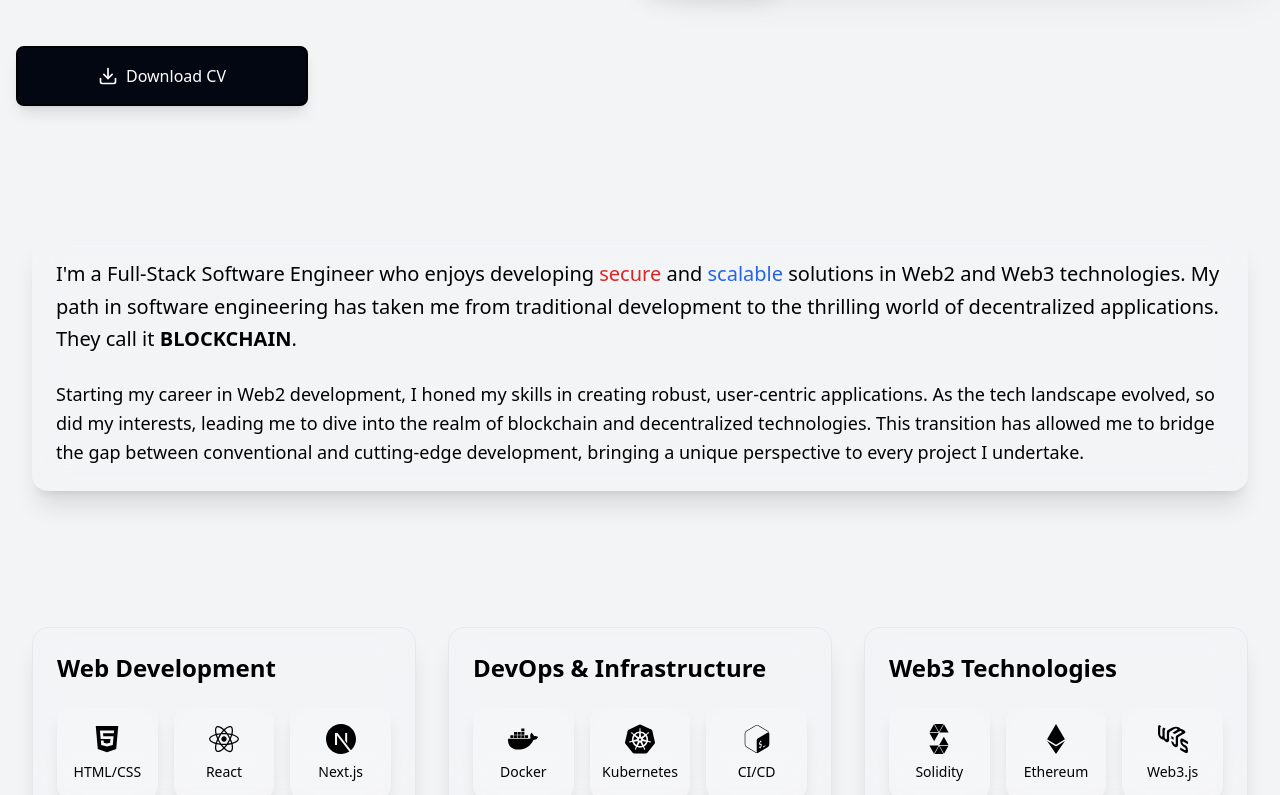
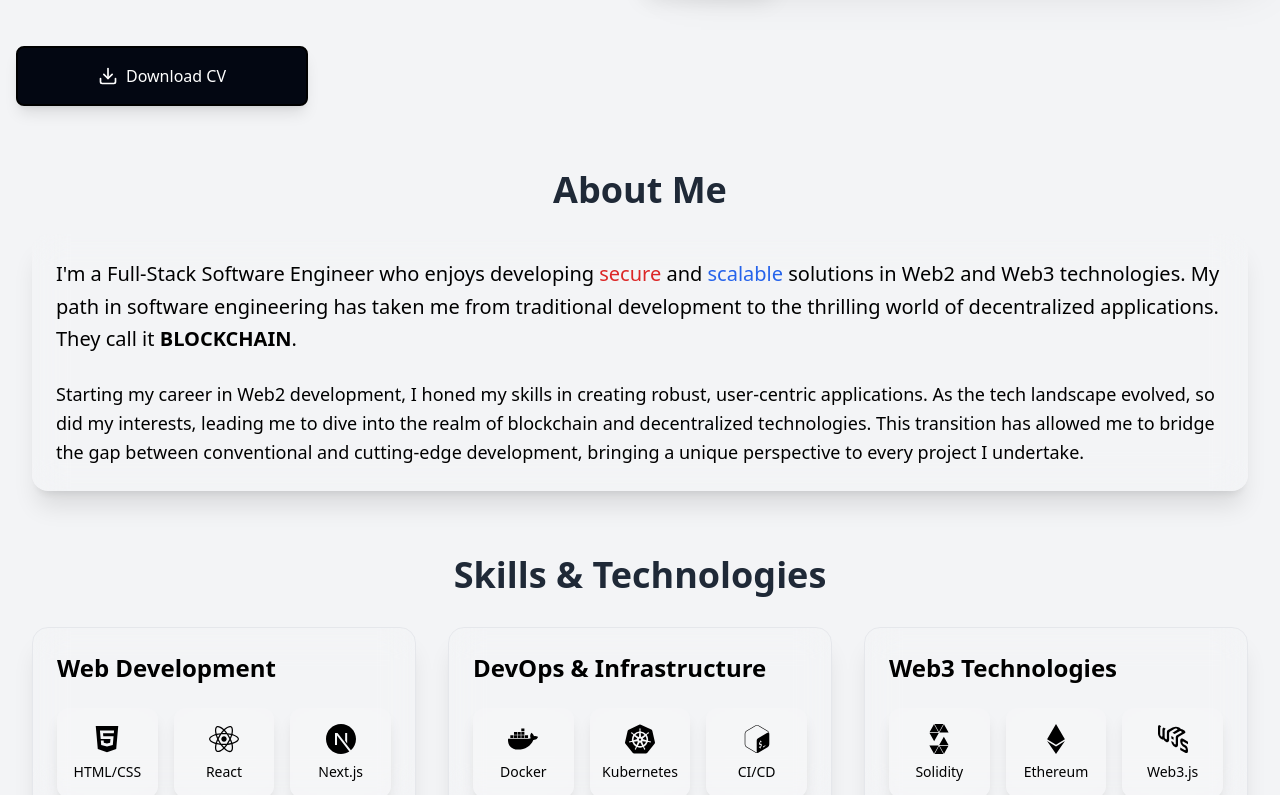
Before and after one commit to chiemezie1/chiemezie_agbo, a Next.js app: page / in a window 1280 px wide. Shown: the part 662-1457 px from the top of the page. Built offline with nearby package versions, Linux system fonts and the light colour scheme.

Commit message:
chiemezie agbo

```diff
--- a/src/components/AboutSection.tsx
+++ b/src/components/AboutSection.tsx
@@ -64,7 +64,7 @@
         variants={staggerChildren}
       >
         <motion.h2
-          className="text-4xl text-gray-800 font-bold mt-8 mb-6 text-center bg-clip-text text-transparent bg-gradient-to-r from-primary to-secondary"
+          className="text-4xl dark:text-gray-800 text-white font-bold mt-8 mb-6 text-center bg-clip-text text-transparent bg-gradient-to-r from-primary to-secondary"
           variants={fadeInUp}
           transition={{ duration: 0.6 }}
         >
@@ -93,7 +93,7 @@
           </p>
         </motion.div>
         <motion.h1
-          className="text-4xl font-bold mb-8 text-center bg-clip-text text-transparent bg-gradient-to-r from-primary to-secondary"
+          className="text-4xl dark:text-gray-800 text-white font-bold mb-8 text-center bg-clip-text text-transparent bg-gradient-to-r from-primary to-secondary"
           initial={{ opacity: 0, y: -20 }}
           animate={{ opacity: 1, y: 0 }}
           transition={{ duration: 0.5 }}
```
